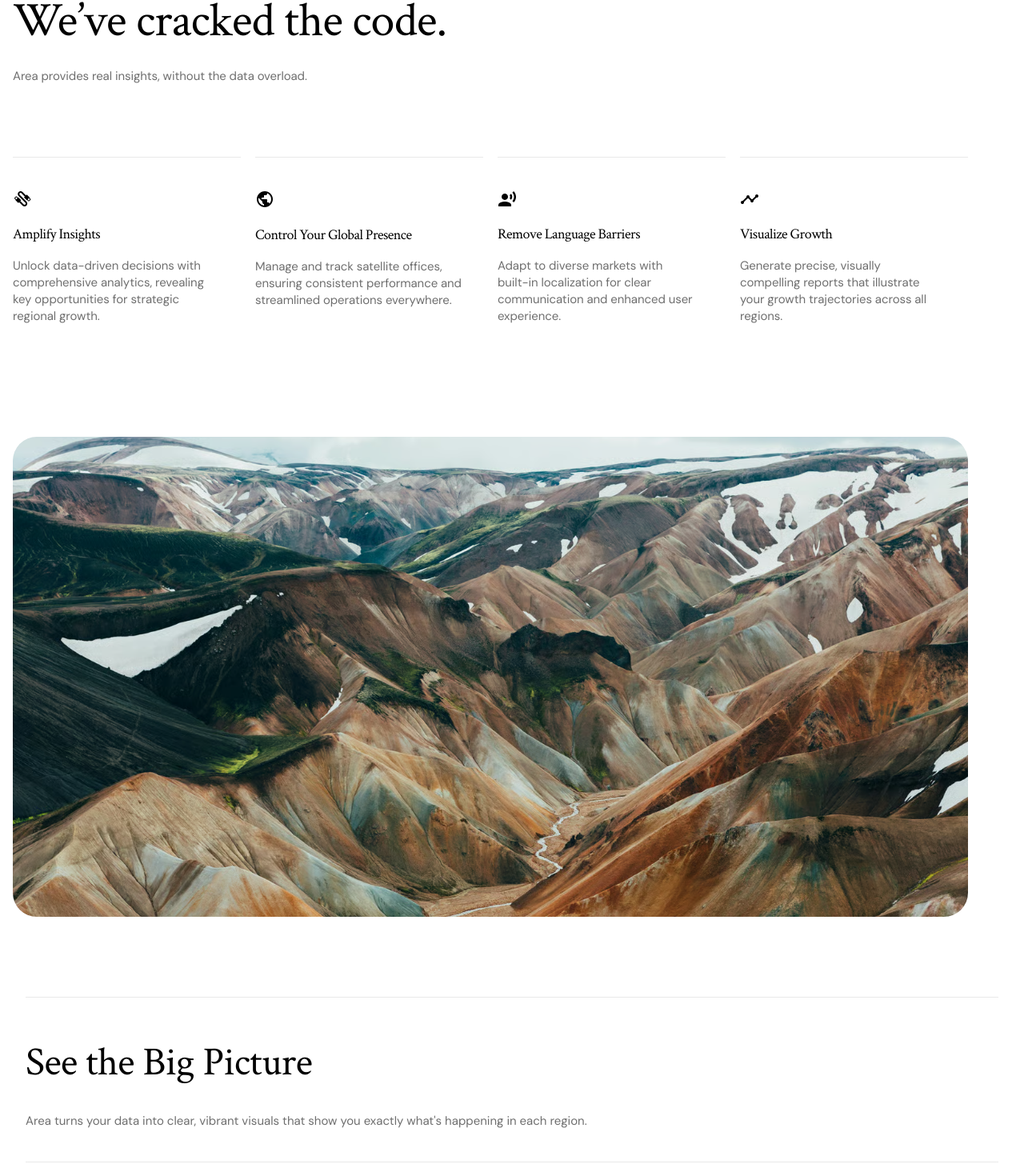
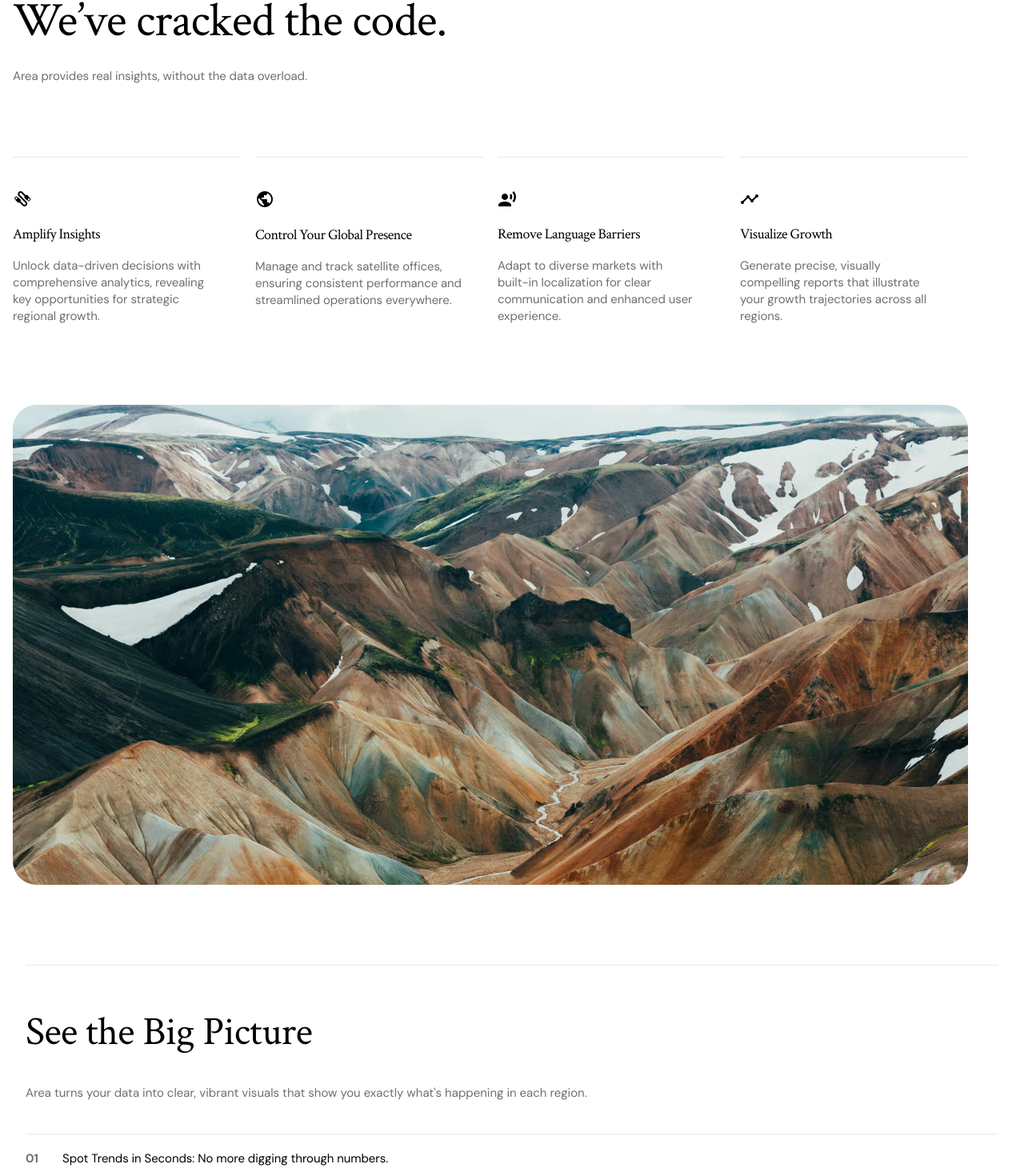
Before and after one commit to arthurdevv/area, a Next.js app: page / in a window 1280 px wide. Shown: the part 1223-2693 px from the top of the page at 80% size. Built offline with nearby package versions, Linux system fonts and the light colour scheme; a web font is replaced by a local one.

Commit message:
style: refine padding and heading line-height

```diff
--- a/src/components/Benefits.tsx
+++ b/src/components/Benefits.tsx
@@ -51,7 +51,7 @@ export default function Benefits() {
             Area provides real insights, without the data overload.
           </p>
         </div>
-        <div className="desktop:flex-row flex flex-col gap-4.5 py-10">
+        <div className="desktop:flex-row flex flex-col gap-4.5 py-10 pb-0">
           <IconLockup
             index={1}
             src="/icons/amplify.svg"
--- a/src/components/Features.tsx
+++ b/src/components/Features.tsx
@@ -30,7 +30,7 @@ export default function Features() {
       >
         <div className="relative flex flex-col gap-10">
           <div aria-hidden="true" />
-          <h2 className="font-crimson mt-15 text-[3.125rem] leading-[90%] tracking-[-0.01em]">
+          <h2 className="font-crimson mt-15 text-[3.125rem] leading-[100%] tracking-[-0.01em]">
             See the Big Picture
           </h2>
           <p className="text-paragraph text-[0.9375rem] leading-[140%]">
```
